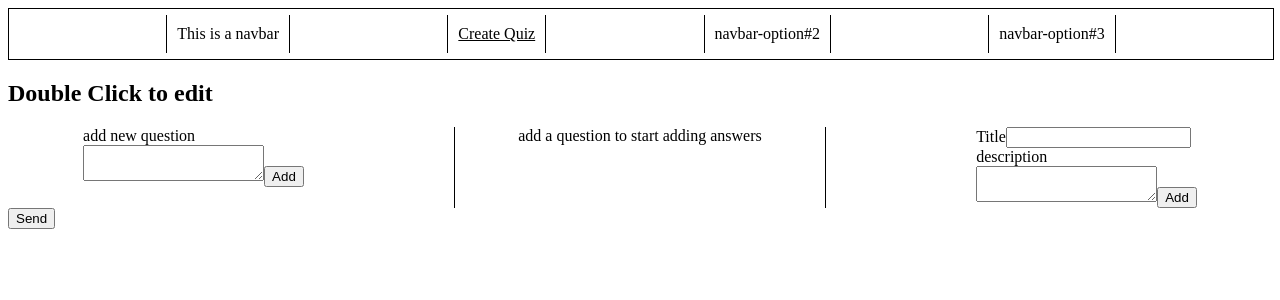
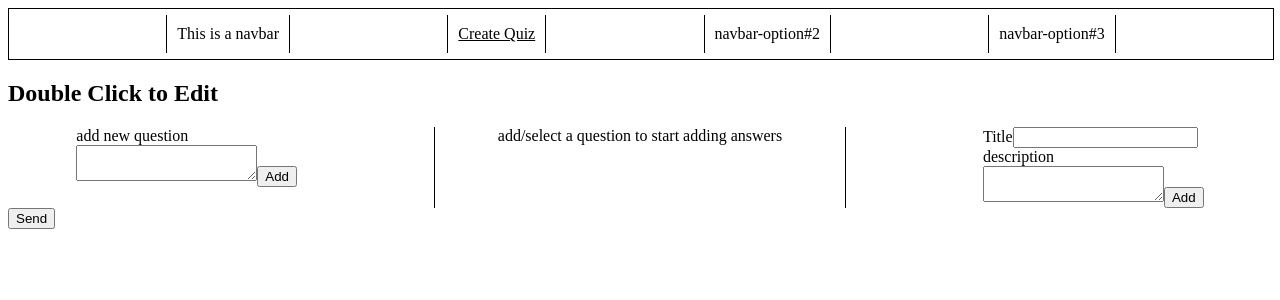
Before and after one commit to ShaneEverittM/quiz-frontend, a React (Create React App) app: page /quiz/new in a window 1280 px wide. Shown: the top 300 px of the page. Built offline with nearby package versions, Linux system fonts and the light colour scheme.

Commit message:
fixing pull

```diff
--- a/src/components/NewQuizComponent.js
+++ b/src/components/NewQuizComponent.js
@@ -26,7 +26,7 @@ const NewQuizComponent = ({
         <label htmlFor="header">Title</label>
         <input
           type="text"
-          value={resultHeader}
+          value={resultHeader ? resultHeader : ""}
           onChange={(e) => setHeader(e.target.value)}
         />
       </div>
--- a/src/pages/NewQuizPage.js
+++ b/src/pages/NewQuizPage.js
@@ -214,7 +214,7 @@ class NewQuizPage extends React.Component {
   renderQuizName = () => {
     return (
       <div>
-        {this.state.quizName ? this.state.quizName : "Double Click to edit"}
+        {this.state.quizName ? this.state.quizName : "Double Click to Edit"}
       </div>
     );
   };
@@ -277,7 +277,7 @@ class NewQuizPage extends React.Component {
                     }`,
                     this.editAnswer
                   )
-                : "add a question to start adding answers"}
+                : "add/select a question to start adding answers"}
             </div>
 
             <div>
```
